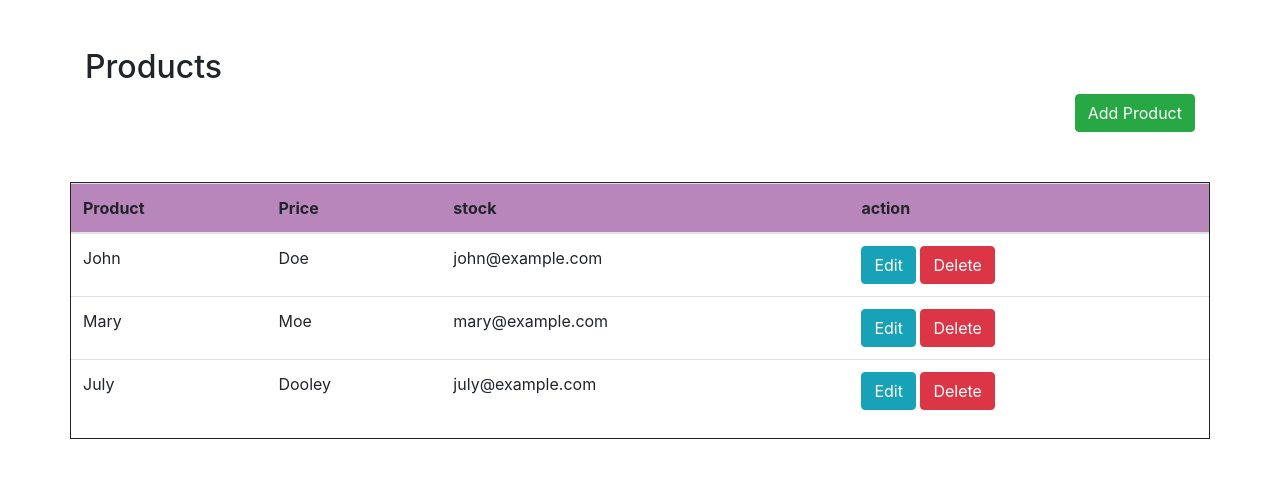
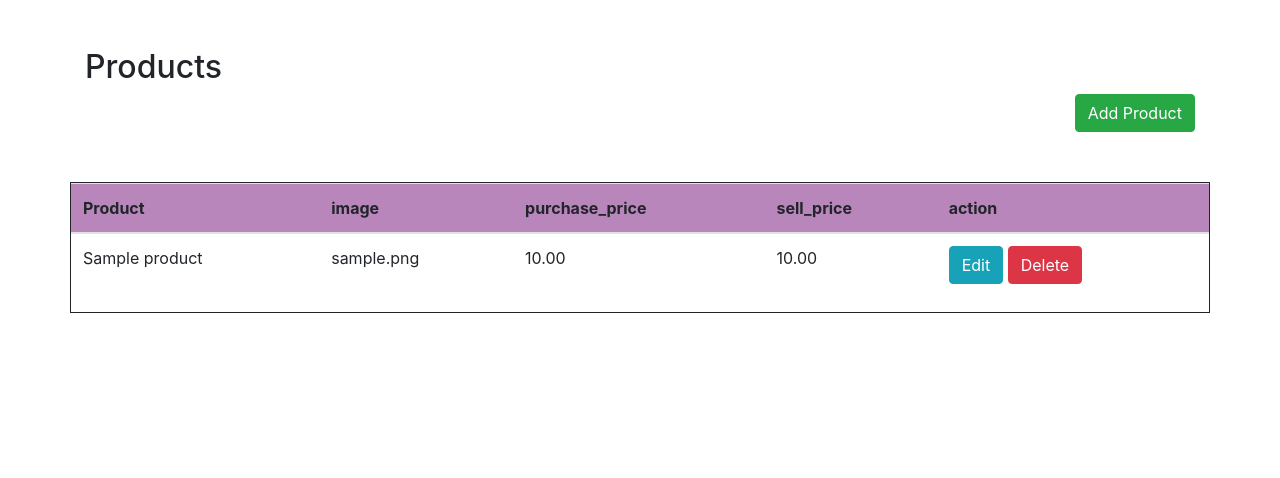
Before and after one commit to debajyoti1998/django_ERP, a Django app: page /products/ in a window 1280 px wide. Shown: the part 56-534 px from the top of the page. Run offline with Django 3.2, Linux system fonts and the light colour scheme; a user stored in the database is signed in; tables that the repository leaves empty hold one stand-in row (values such as "Sample post"); some libraries are stand-ins or nearby versions.

Commit message:
...........

```diff
--- a/ERP_project/frontend/templates/products/product_home.html
+++ b/ERP_project/frontend/templates/products/product_home.html
@@ -17,39 +17,30 @@
                 <thead style="background-color: #b886bb;">
                   <tr>
                     <th>Product</th>
-                    <th>Price</th>
-                    <th>stock</th>
+                    <th>image</th>
+                    <th>purchase_price</th>
+                    <th>sell_price</th>
                     <th>action</th>
                   </tr>
                 </thead>
                 <tbody>
-                  <tr>
-                    <td>John</td>
-                    <td>Doe</td>
-                    <td>john@example.com</td>
-                    <td>
-                        <button type="button" class="btn btn-info"> Edit</button>
-                        <button type="button" class="btn btn-danger"> Delete</button>
-                    </td>
-                  </tr>
-                  <tr>
-                    <td>Mary</td>
-                    <td>Moe</td>
-                    <td>mary@example.com</td>
-                    <td>
-                        <button type="button" class="btn btn-info"> Edit</button>
-                        <button type="button" class="btn btn-danger"> Delete</button>
-                    </td>
-                  </tr>
-                  <tr>
-                    <td>July</td>
-                    <td>Dooley</td>
-                    <td>july@example.com</td>
-                    <td>
-                        <button type="button" class="btn btn-info"> Edit</button>
-                        <button type="button" class="btn btn-danger"> Delete</button>
-                    </td>
-                  </tr>
+                  {% for product in products %}
+
+                    <tr>
+                      <td>{{product.name}}</td>
+                      <td>{{product.image}}</td>
+                      <td>{{product.purchase_price}}</td>
+                      <td>{{product.sell_price}}</td>
+
+                      <td>
+                          <a href="update/{{product.id}}"> <button type="button" class="btn btn-info"> Edit</button> </a>
+                          <a href="delete/{{product.id}}">  <button type="button" class="btn btn-danger"> Delete</button>  </a>
+                      </td>
+                    </tr>
+
+                  {% endfor %}
+
+
                 </tbody>
               </table>
         </div>
--- a/ERP_project/products/models.py
+++ b/ERP_project/products/models.py
@@ -4,8 +4,12 @@ from django.db import models
 # ----DB model -----
 class Products(models.Model):
     name = models.CharField(max_length=30)
-    # price = models.DecimalField(max_digits=6, decimal_places=2)
+    purchase_price = models.DecimalField(max_digits=6, decimal_places=2,default=0)
+    sell_price = models.DecimalField(max_digits=6, decimal_places=2,default=0)
+    stock= models.DecimalField(max_digits=6, decimal_places=2,default=0)
     image = models.ImageField(upload_to="pics/products/")
+    deleted=models.IntegerField(default=0)
+
 # class Products(models.Model):
 #     product_name=models.CharField(max_length=30)
 #     product_price=models.DecimalField(max_digits=6, decimal_places=2)
--- a/ERP_project/products/urls.py
+++ b/ERP_project/products/urls.py
@@ -5,6 +5,6 @@ from . import views
 urlpatterns = [
     path('', views.products_home, name='products_home'),
     path('add', views.add_product, name='add_product'),
-    # path('update', views.purchase_product, name='purchase_product'),
-    # path('delete', views.purchase_product, name='purchase_product'),
+    path('update/<int:p_id>', views.update_product, name='update_product'),
+    path('delete/<int:p_id>', views.delete_product, name='delete_product'),
 ]
--- a/ERP_project/products/views.py
+++ b/ERP_project/products/views.py
@@ -1,3 +1,5 @@
+import random
+
 from django.shortcuts import render ,HttpResponse , redirect
 from products.models import Products
 from django.core import serializers
@@ -8,7 +10,8 @@ def products_home(request):
     if request.user.is_authenticated == False :
         return redirect ('login')
 
-    all_products = Products.objects.all()
+    # all_products = Products.objects.all()
+    all_products = Products.objects.filter(deleted=0)
     # data = serializers.serialize('json', all_products )
     # print(data)
 
@@ -26,13 +29,48 @@ def add_product(request):
 
     if request.method == "POST":
         name = request.POST['name']
-        #price = request.POST['price']
-        image = request.POST['image']
-        if(name != None  and image != None):
-            add_product=Products(name=name,image=image)
+        purchase_price = request.POST['purchase_price']
+        sell_price = request.POST['sell_price']
+        image = request.FILES['image']
+        if(name != None and purchase_price !=None and sell_price !=None ):
+            add_product=Products(name=name,purchase_price=purchase_price,sell_price=sell_price,image=image)
             add_product.save()
-            return HttpResponse('Data saved successfully')
+            return redirect ('/products')
         else:
             return HttpResponse('missing element')
     else:
-        return render(request,'products/add_product.html')
+        context ={
+            "loginStatus": request.user.is_authenticated
+        }
+        return render(request,'products/add_product.html',context)
+
+def delete_product(request,p_id):
+    if request.user.is_authenticated == False :
+        return redirect ('login')
+
+    Products.objects.filter(id=p_id).update(deleted=1)
+    return redirect ('/products')
+
+def update_product(request,p_id):
+    if request.user.is_authenticated == False :
+        return redirect ('login')
+
+
+    if request.method == "POST":
+        p_name = request.POST['p_name']
+        p_purchase_price=request.POST['p_purchase_price']
+        p_sell_price=request.POST['p_sell_price']
+        if p_name != None and p_name !='' and  p_purchase_price !=None and p_sell_price !=None:
+            Products.objects.filter(id=p_id).update(name=p_name,purchase_price=p_purchase_price,sell_price=p_sell_price)
+            return redirect ('/products')
+        else :
+            context ={
+                "loginStatus": request.user.is_authenticated,
+                'error' : 'no product name received'
+            }
+            return render(request,'products/update.html', context)
+    else:
+        context ={
+            "loginStatus": request.user.is_authenticated
+        }
+        return render(request,'products/update.html',context)
```
Also changed, not shown: ERP_project/frontend/templates/products/add_product.html (+19 -13 lines), ERP_project/frontend/templates/products/update.html (added, +45 -0 lines), ERP_project/media/pics/products/3D_View_2_cJc62NJ.jpg (added), ERP_project/media/pics/products/3dd.jpg (added), ERP_project/media/pics/products/Capture.PNG2.PNG (added), ERP_project/media/pics/products/Capture.PNG3.PNG (added), ERP_project/media/pics/products/adhar.babai.jpg (added), ERP_project/media/pics/products/code.jpg (added), ERP_project/products/migrations/0003_products_deleted.py (added), ERP_project/products/migrations/0004_auto_20201226_1154.py (added), ERP_project/products/migrations/0005_auto_20201226_1206.py (added), ERP_project/products/migrations/0006_remove_products_sell_price.py (added), ERP_project/products/migrations/0007_auto_20201226_1210.py (added), readme.txt.
